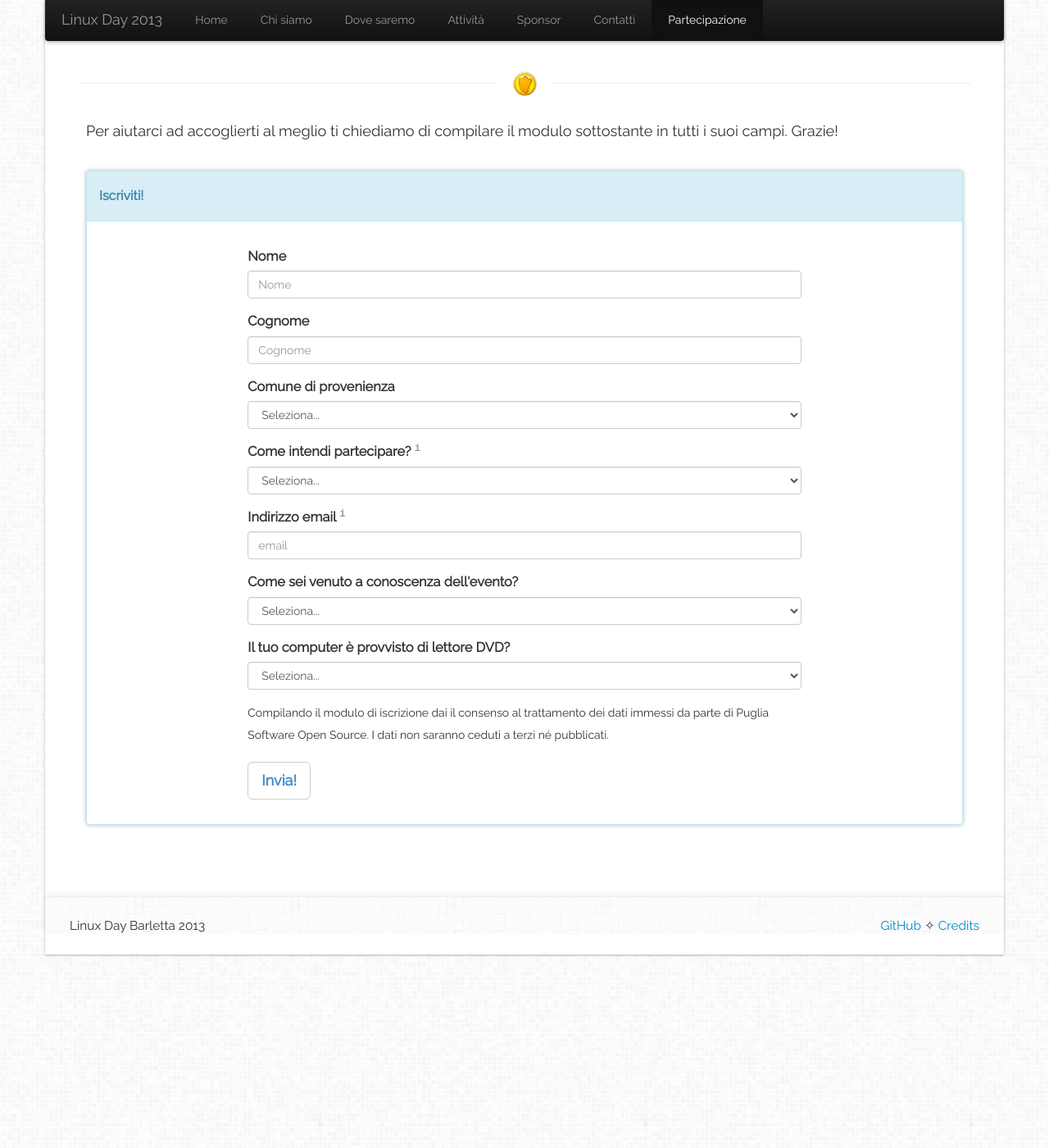
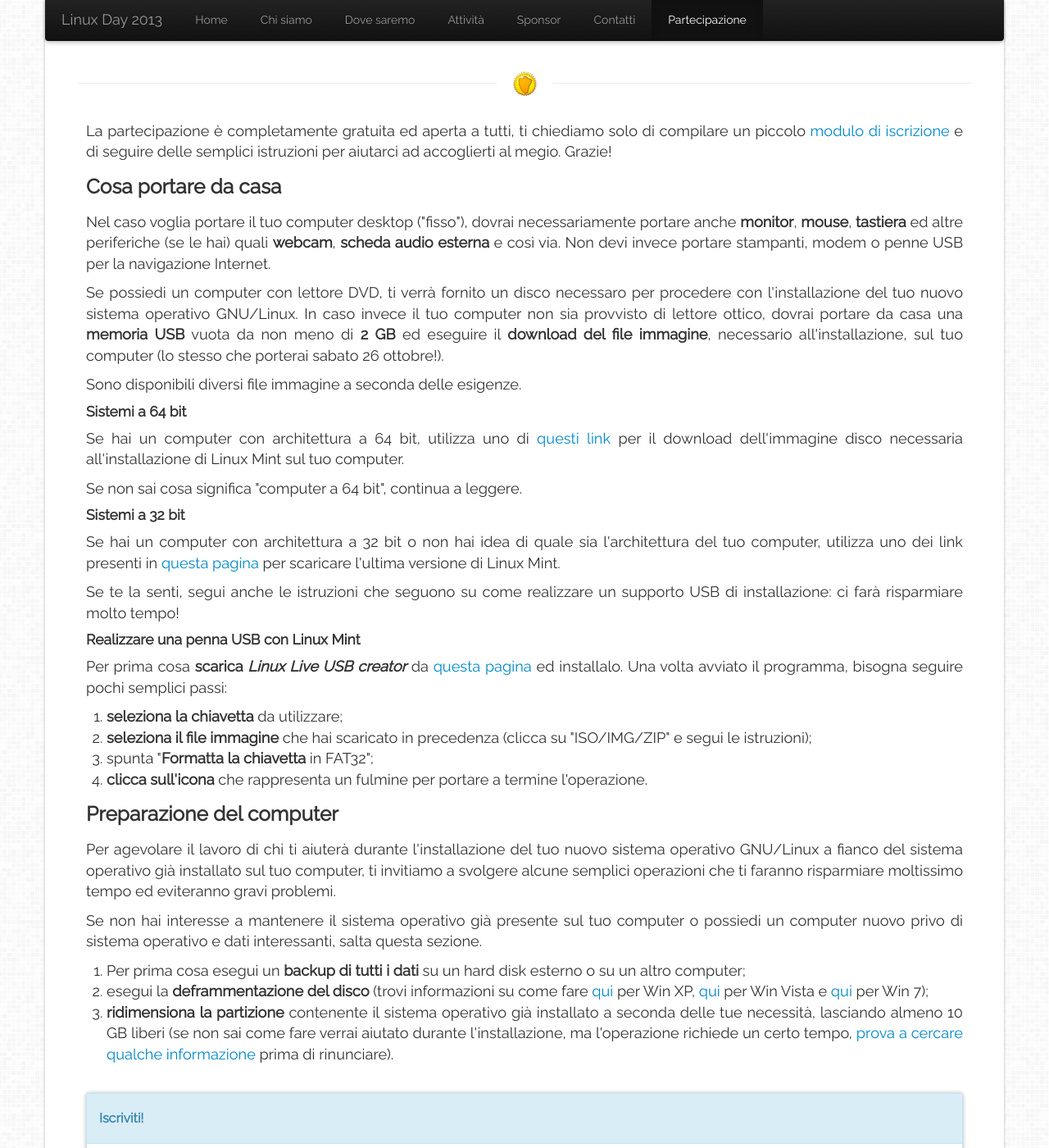
Before and after one commit to linuxdaybarletta/linuxdaybarletta2013.github.io, a Jekyll site: the page built from 06-partecipazione.html, in a window 1280 px wide and 1400 px high, scrolled down 236 px. Shown: the whole window at 82% size. Built offline with Jekyll 4.4.1, drawn with Linux system fonts in a browser that asks for light colours; nearby versions of some CDN libraries; Markdown is read by kramdown in place of the engine named in the settings.

Commit message:
Update 06-partecipazione.html

```diff
--- a/06-partecipazione.html
+++ b/06-partecipazione.html
@@ -10,22 +10,66 @@
 permalink: linuxday-barletta-2013-partecipazione.html
 weight: 7
 ---
-<p>Per aiutarci ad accoglierti al meglio ti chiediamo di compilare il modulo
-sottostante in tutti i suoi campi. Grazie!</p>
+</p>
+La partecipazione è completamente gratuita ed aperta a tutti, ti chiediamo solo
+di compilare un piccolo <a href="#modulo">modulo di iscrizione</a> e di seguire
+delle semplici istruzioni per aiutarci ad accoglierti al megio. Grazie!
+</p>
+<h3>Cosa portare da casa</h3>
+<p>
+Nel caso voglia portare il tuo computer desktop ("fisso"), dovrai
+necessariamente portare anche <b>monitor</b>, <b>mouse</b>, <b>tastiera</b> ed
+altre periferiche (se le hai) quali <b>webcam</b>, <b>scheda audio esterna</b>
+e così via.  Non devi invece portare stampanti, modem o penne USB per la
+navigazione Internet.</p>
+<p>Se possiedi un computer con lettore DVD, ti verrà fornito un disco necessaro
+per procedere con l'installazione del tuo nuovo sistema operativo GNU/Linux. In
+caso invece il tuo computer non sia provvisto di lettore ottico, dovrai portare
+da casa una <b>memoria USB</b> vuota da non meno di <b>2 GB</b> ed eseguire il
+<b>download del file immagine</b>, necessario all'installazione, sul tuo
+computer (lo stesso che porterai sabato 26 ottobre!).
+</p>
+<p>
+Sono disponibili diversi file immagine a seconda delle esigenze.
+</p>
+<h4>Sistemi a 64 bit</h4>
+<p>Se hai un computer con architettura a 64 bit, utilizza uno di <a
+href="http://www.linuxmint.com/edition.php?id=134">questi link</a> per il
+download dell'immagine disco necessaria all'installazione di Linux Mint sul tuo
+computer.</p>
+<p>Se non sai cosa significa "computer a 64 bit", continua a leggere.</p>
+<h4>Sistemi a 32 bit</h4>
+<p>Se hai un computer con architettura a 32 bit o non hai idea di quale sia
+l'architettura del tuo computer, utilizza uno dei link presenti in <a
+href="http://www.linuxmint.com/edition.php?id=133">questa pagina</a> per
+scaricare l'ultima versione di Linux Mint.</p> <p>Se te la senti, segui anche
+le istruzioni che seguono su come realizzare un supporto USB di installazione:
+ci farà risparmiare molto tempo!
+<h4>Realizzare una penna USB con Linux Mint</h4>
+<p>Per prima cosa <b>scarica <i>Linux Live USB creator</i></b> da <a
+href="http://www.linuxliveusb.com/en/download">questa pagina</a> ed installalo.
+Una volta avviato il programma, bisogna seguire pochi semplici passi:
+<ol>
+    <li><b>seleziona la chiavetta</b> da utilizzare;</li>
+    <li><b>seleziona il file immagine</b> che hai scaricato in precedenza (clicca su "ISO/IMG/ZIP" e segui le istruzioni);</li>
+    <li>spunta "<b>Formatta la chiavetta</b> in FAT32";</li>
+    <li><b>clicca sull'icona</b> che rappresenta un fulmine per portare a termine l'operazione.</li>
+</ol>
+</p>
+<h3>Preparazione del computer</h3>
+<p>
+Per agevolare il lavoro di chi ti aiuterà durante l'installazione del tuo nuovo
+sistema operativo GNU/Linux a fianco del sistema operativo già installato sul
+tuo computer, ti invitiamo a svolgere alcune semplici operazioni che ti faranno
+risparmiare moltissimo tempo ed eviteranno gravi problemi.</p>
+<p>Se non hai interesse a mantenere il sistema operativo già presente sul tuo
+computer o possiedi un computer nuovo privo di sistema operativo e dati
+interessanti, salta questa sezione.</p>
+<ol>
+    <li>Per prima cosa esegui un <b>backup di tutti i dati</b> su un hard disk esterno o su un altro computer;</li>
+    <li>esegui la <b>deframmentazione del disco</b> (trovi informazioni su come fare <a href="http://support.microsoft.com/kb/314848">qui</a> per Win XP, <a href="http://windows.microsoft.com/it-it/windows-vista/improve-performance-by-defragmenting-your-hard-disk">qui</a> per Win Vista e <a href="http://windows.microsoft.com/it-it/windows7/improve-performance-by-defragmenting-your-hard-disk">qui</a> per Win 7);</li>
+    <li><b>ridimensiona la partizione</b> contenente il sistema operativo già installato a seconda delle tue necessità, lasciando almeno 10 GB liberi (se non sai come fare verrai aiutato durante l'installazione, ma l'operazione richiede un certo tempo, <a href="https://www.google.it/search?hl=it&q=ridimensionare%20partizione%20windows">prova a cercare qualche informazione</a> prima di rinunciare).</li>
+</ol>
 <br>
 <span id="modulo"></span>
-<div class="panel panel-info">
-    <div class="panel-heading">
-        <h3 class="panel-title">Iscriviti!</h3>
-        <p class="panel-p" style="display:none"></p>
-    </div>
-    <div class="panel-body" style="padding:30px 20px">
-        <div class="row">
-            <div class="col-md-1 col-lg-2"></div>
-            <div id="form-div" class="col-md-10 col-lg-8">
-                {% include form.html %}
-            </div>
-            <div class="col-md-1 col-lg-2"></div>
-        </div>
-    </div>
-</div>
+{% include form-panel.html %}
--- /dev/null
+++ b/_includes/form-panel.html
@@ -0,0 +1,15 @@
+<div class="panel panel-info">
+    <div class="panel-heading">
+        <h3 class="panel-title">Iscriviti!</h3>
+        <p class="panel-p" style="display:none"></p>
+    </div>
+    <div class="panel-body" style="padding:30px 20px">
+        <div class="row">
+            <div class="col-md-1 col-lg-2"></div>
+            <div id="form-div" class="col-md-10 col-lg-8">
+                {% include form.html %}
+            </div>
+            <div class="col-md-1 col-lg-2"></div>
+        </div>
+    </div>
+</div>
```
